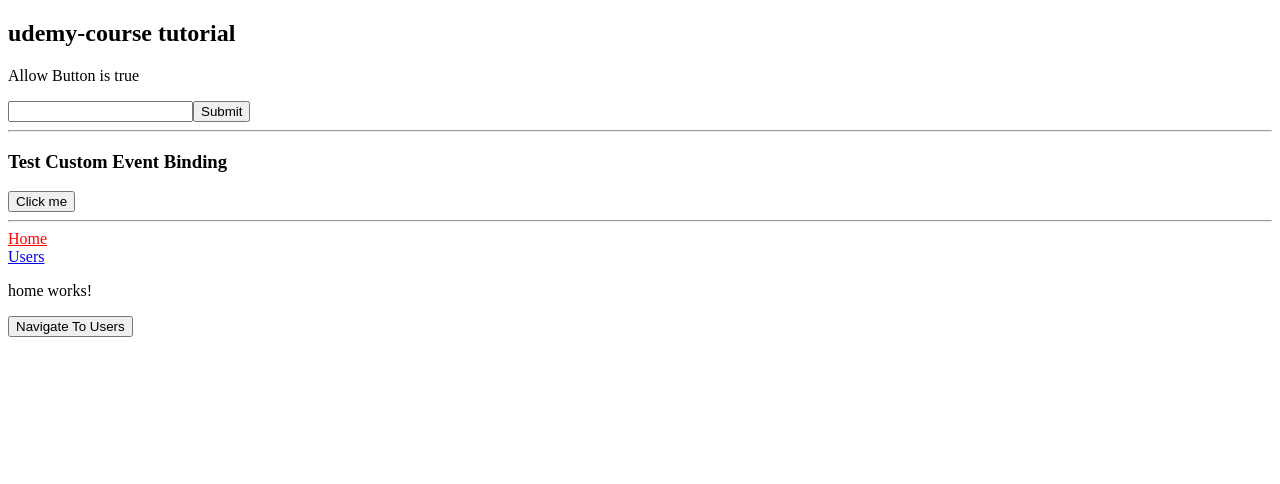
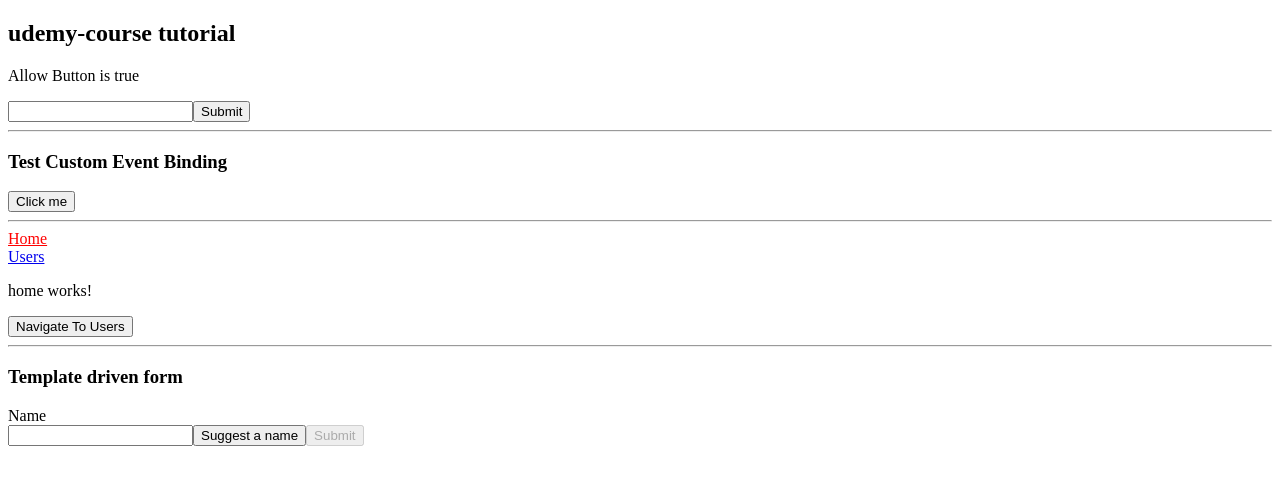
Before and after one commit to mukit24/Angular-Learning-Udemy-Course, an Angular app: page / in a window 1280 px wide. Shown: the top 484 px of the page. Built offline with nearby package versions, Linux system fonts and the light colour scheme.

Commit message:
template driven form

```diff
--- a/src/app/home/home.component.html
+++ b/src/app/home/home.component.html
@@ -1,2 +1,13 @@
 <p>home works!</p>
 <button (click)="onNavigate()">Navigate To Users</button>
+<hr>
+<h3>Template driven form</h3>
+<form (ngSubmit)="onSubmit()" #f="ngForm">
+    <label for="name">Name</label>
+    <br>
+    <input type="text" name="name" required ngModel #name="ngModel">
+    <small *ngIf="!name.valid && name.touched">Please add a name</small>
+    <button (click)="onSuggest()">Suggest a name</button>
+    <button type="submit" [disabled]="!f.valid">Submit</button>
+</form>
+<h3 *ngIf="isSubmit">Your Name is {{username}}</h3>
--- a/src/app/home/home.component.ts
+++ b/src/app/home/home.component.ts
@@ -1,4 +1,5 @@
-import { Component } from '@angular/core';
+import { Component, ViewChild } from '@angular/core';
+import { NgForm } from '@angular/forms';
 import { Router } from '@angular/router';
 
 @Component({
@@ -8,8 +9,25 @@ import { Router } from '@angular/router';
 })
 export class HomeComponent {
   constructor(private router: Router){}
+  @ViewChild('f') form1: NgForm;
+  username = '';
+  isSubmit = false;
 
   onNavigate(){
     this.router.navigate(['/users'], {queryParams: {have_user: true}});
   }
+
+  onSubmit(){
+    // console.log(this.form1);
+    this.isSubmit = true;
+    this.username = this.form1.value.name;
+    this.form1.reset();
+  }
+
+  onSuggest(){
+    // setValue for setting whole form value
+    this.form1.form.patchValue({
+      name: 'Mukit'
+    })
+  }
 }
```
